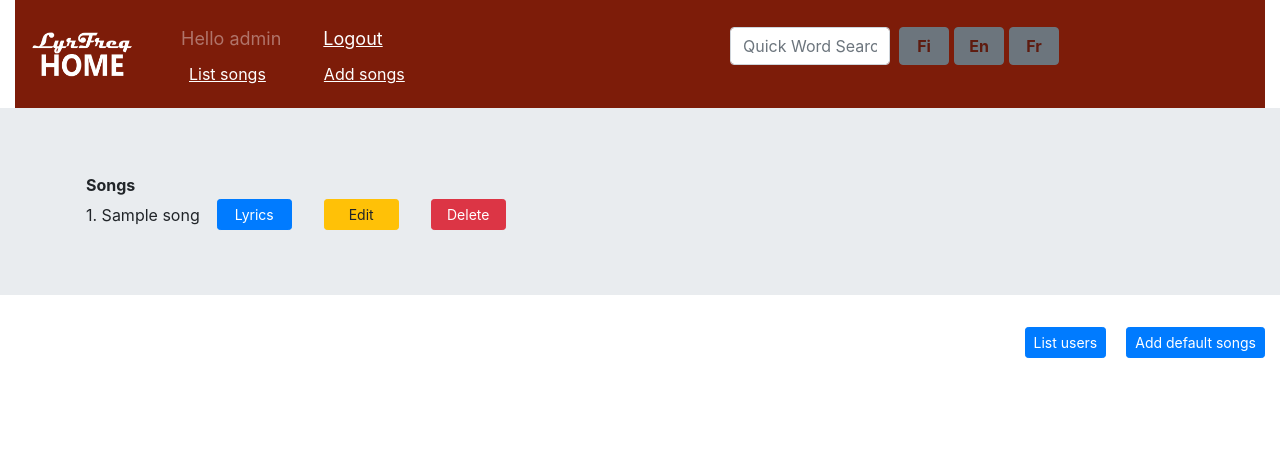
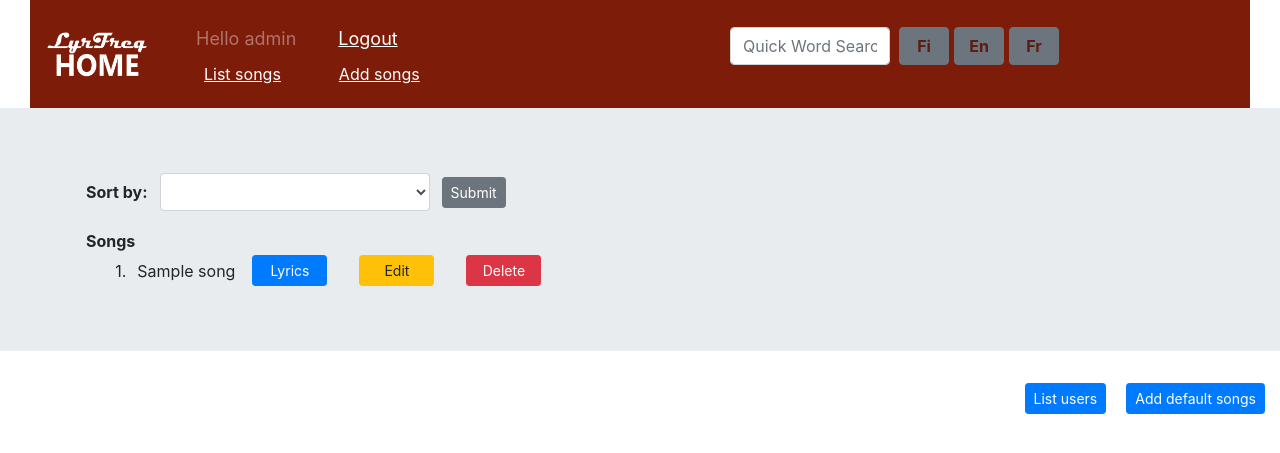
Before and after one commit to gitjms/Lyriikka-analysaattori, a Flask app: page /songs in a window 1280 px wide. Shown: the top 453 px of the page. Run offline with Flask 2, Linux system fonts and the light colour scheme; a user stored in the database is signed in; tables that the repository leaves empty hold one stand-in row (values such as "Sample post"); one stand-in notice (Sample message) is shown; parts of the project's set-up code (start-up, migrations or seed data) failed here and were passed over; some libraries are stand-ins or nearby versions.

Commit message:
sorting to songs list

```diff
--- a/application/songs/views.py
+++ b/application/songs/views.py
@@ -34,7 +34,27 @@ def songs_index():
 @login_required
 def songs_list():
 	song_list = [g.user.id,1]
-	return render_template("songs/list.html", songs = Song.query.filter(Song.account_id.in_((song_list))))
+
+	if request.method == "GET":
+		songs = Song.query.filter(Song.account_id.in_((song_list))).all()
+
+	if request.method == "POST":
+		if request.form['sort'] == "langasc":
+			songs = Song.query.filter(Song.account_id.in_((song_list))).order_by(Song.language.asc()).all()
+		elif request.form['sort'] == "langdesc":
+			songs = Song.query.filter(Song.account_id.in_((song_list))).order_by(Song.language.desc()).all()
+		elif request.form['sort'] == "alphasc":
+			songs = Song.query.filter(Song.account_id.in_((song_list))).order_by(Song.title.asc()).all()
+		elif request.form['sort'] == "alphdesc":
+			songs = Song.query.filter(Song.account_id.in_((song_list))).order_by(Song.title.desc()).all()
+		elif request.form['sort'] == "langalphasc":
+			songs = Song.query.filter(Song.account_id.in_((song_list))).order_by(Song.language).order_by(Song.title.asc()).all()
+		elif request.form['sort'] == "langalphdesc":
+			songs = Song.query.filter(Song.account_id.in_((song_list))).order_by(Song.language).order_by(Song.title.desc()).all()
+		else:
+			songs = Song.query.filter(Song.account_id.in_((song_list))).all()
+
+	return render_template("songs/list.html", songs=songs)
 
 
 #-----------------------------------------
--- a/application/templates/layout.html
+++ b/application/templates/layout.html
@@ -20,19 +20,6 @@
 
     <body>
 	  <div class="container-fluid" >
-
-		<!-- FLASH MESSAGES -->
-
-		{% with messages = get_flashed_messages(with_categories=true) %}
-          {% if messages %}
-            {% for category, message in messages %}
-		      <div class="alert alert-{{ category }} alert-dismissible" role="alert" id="alert">
-			    <span>{{ message }}</span>
-		      </div>
-            {% endfor %}
-          {% endif %}
-	    {% endwith %}
-	  </div>
 
 	  <!-- NAVBAR -->
 
@@ -141,6 +128,19 @@
 		</nav>
 	  </div>
 
+		<!-- FLASH MESSAGES -->
+
+		{% with messages = get_flashed_messages(with_categories=true) %}
+          {% if messages %}
+            {% for category, message in messages %}
+		      <div class="alert alert-{{ category }} alert-dismissible" role="alert" id="alert">
+			    <span>{{ message }}</span>
+		      </div>
+            {% endfor %}
+          {% endif %}
+	    {% endwith %}
+	  </div>
+
 	  <!-- GRAY TEXT AREA -->
 
 	  <div class="jumbotron jumbotron-fluid">
--- a/application/templates/songs/list.html
+++ b/application/templates/songs/list.html
@@ -1,6 +1,33 @@
 {% extends "layout.html" %}
 
 {% block body %}
+
+
+	<div class="form-group">
+	<form action= "{{ url_for('songs_list') }}" method="POST">
+	<table>
+	<tr>
+	<td>
+	<b style="margin-right:10px;"> Sort by:</b>
+	</td>
+	<td>
+	<select class="form-control" id="sort" name="sort" style="width: 270px; margin-right:10px;" >
+	  <option name="sort" type="submit" value="id"></option>
+	  <option name="sort" type="submit" value="langasc">language ascending</option>
+      <option name="sort" type="submit" value="langdesc">language descending</option>
+      <option name="sort" type="submit" value="alphasc">alphabetic. ascending</option>
+      <option name="sort" type="submit" value="alphdesc">alphabetic. descending</option>
+      <option name="sort" type="submit" value="langalphasc">language alphabetic. ascending</option>
+      <option name="sort" type="submit" value="langalphdesc">language alphabetic. descending</option>
+	</select>
+	</td>
+	<td>
+	<button class="btn btn-secondary btn-sm" type="submit" value="Submit">Submit</button>
+	</td>
+	</tr>
+	</table>
+	</form>
+	</div>
 
     <table>
       <tr>
@@ -8,7 +35,8 @@
       </tr>
     {% for song in songs %}
       <tr>
-        <td>{{ song.id }}.  {{ song.title }}</td>
+        <td style="text-align: right; padding-right: 10px;">{{ song.id }}.</td>
+		<td>{{ song.title }}</td>
 	    <td>
 		  <form method="POST" action="{{ url_for('songs_show', song_id=song.id) }}">
 		    <div class="col-auto">
```
Also changed, not shown: README.md, application/static/js/tables.js (line endings or trailing spaces).
